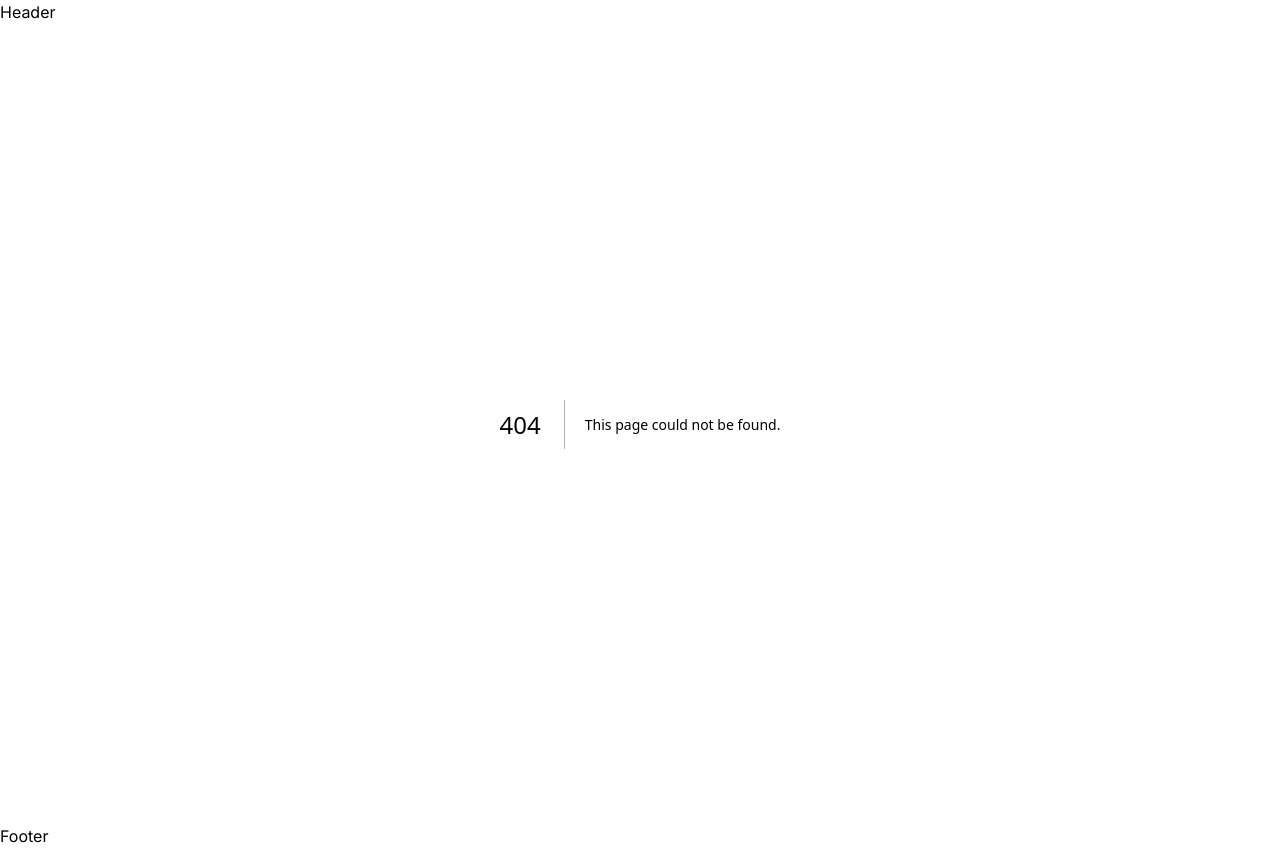
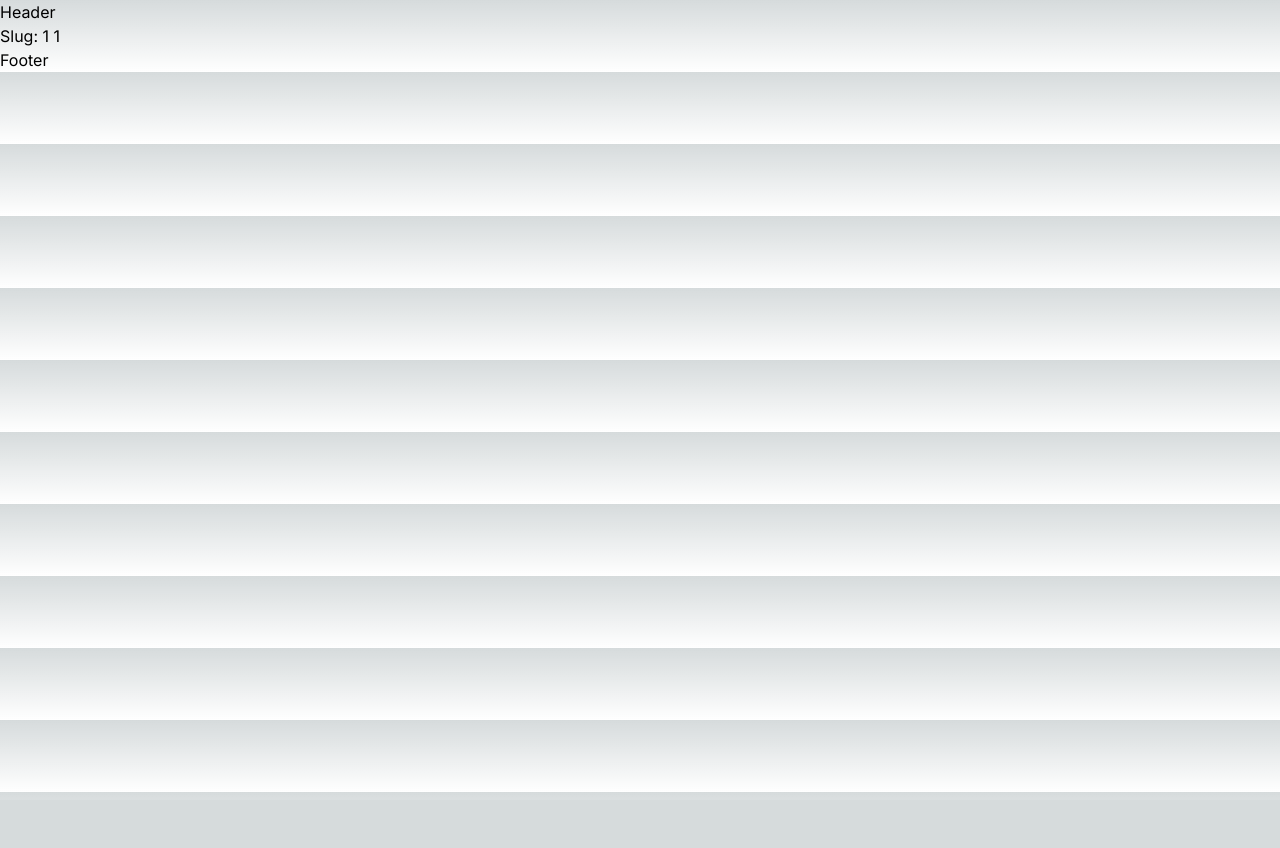
Before and after one commit to khaoxkongz/nextjs-blog-demo, a Next.js app: page /content/1/1 in a window 1280 px wide. Before the commit this address had no page. After the commit the page ends 800 px from the top, so only its background shows below. Built offline with nearby package versions, Linux system fonts and the light colour scheme.

Commit message:
chore: dynamic routes

```diff
--- /dev/null
+++ b/app/content/[slug]/[id]/page.tsx
@@ -0,0 +1,11 @@
+export default function Page({
+    params,
+}: {
+    params: { slug: string; id: string };
+}) {
+    return (
+        <div>
+            Slug: {params.slug} {params.id}
+        </div>
+    );
+}
```
